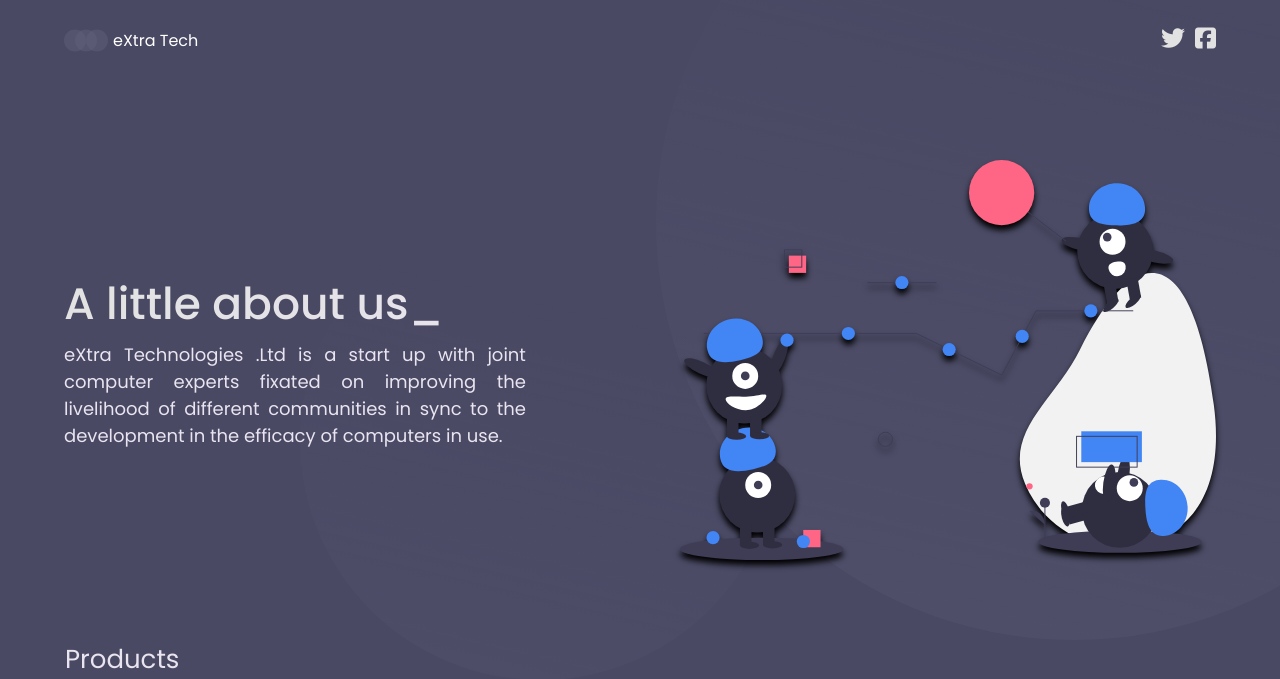
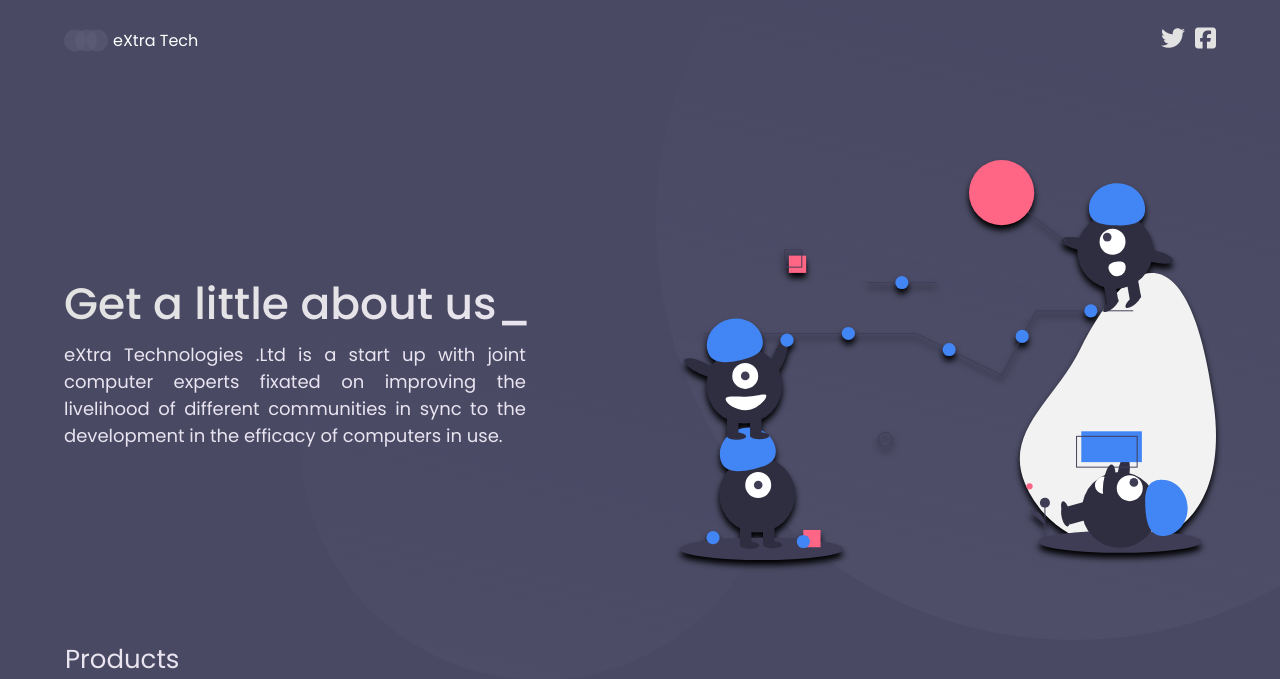
Before and after one commit to muhiza/extrat, a Flask app: page / in a window 1280 px wide. Shown: the top 679 px of the page. Run offline with Flask 2, Linux system fonts and the light colour scheme; some libraries are stand-ins or nearby versions.

Commit message:
Changed index file to add new heading title

```diff
--- a/templates/index.html
+++ b/templates/index.html
@@ -35,7 +35,7 @@
         <section class="presentation">
             <div class="introduction">
                 <div class="intro-text">
-                    <h1>A little about us_</h1>
+                    <h1>Get a little about us_</h1>
                     <p>
                         eXtra Technologies .Ltd is a start up with joint computer experts fixated on
                         improving the livelihood of different communities in sync to the development in the efficacy of
```
